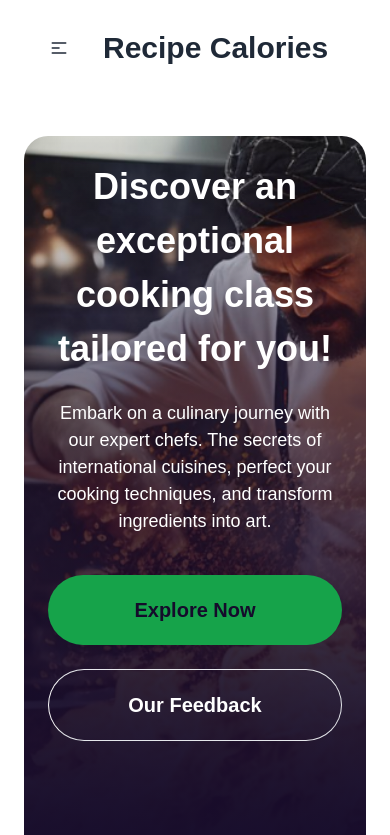
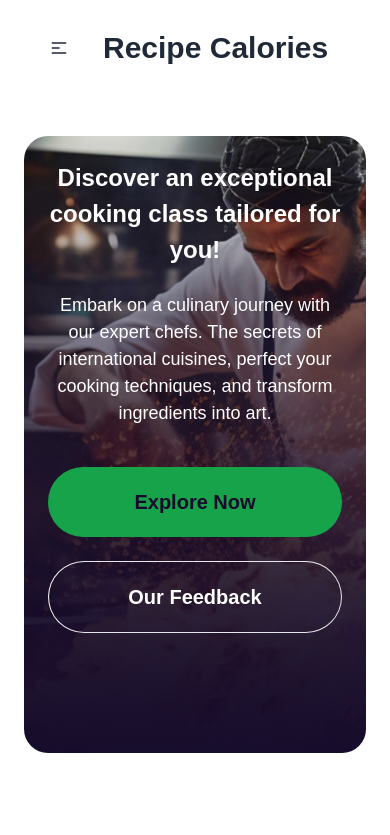
Before and after one commit to Fahim-Prodhan/chef-corner, a React (Vite) app: page / in a window 390 px wide. Shown: the top 835 px of the page. Built offline with nearby package versions, Linux system fonts and the light colour scheme.

Commit message:
Final Retouch complete

```diff
--- a/src/components/header/Header.jsx
+++ b/src/components/header/Header.jsx
@@ -59,7 +59,7 @@ function Header(props) {
 
             <div className='mt-14'>
                 <div className='text-center rounded-3xl' style={headerStyle}>
-                    <h1 className=' text-white font-bold pt-[24px] lg:pt-[129px] lg:px-[212px] text-[36px] lg:text-[52px]'>Discover an exceptional cooking class tailored for you!</h1>
+                    <h1 className=' text-white font-bold pt-[24px] lg:pt-[129px] px-6 lg:px-[212px] text-[24px] lg:text-[52px]'>Discover an exceptional cooking class tailored for you!</h1>
                     <p className='px-6 lg:px-[194px] text-white text-[18px] pt-6 pb-10'>Embark on a culinary journey with our expert chefs. The secrets of international cuisines, perfect your cooking techniques, and transform ingredients into art.</p>
 
                     <div className='mx-6 flex flex-col lg:flex-row gap-6 justify-center pb-[120px]'>
```
